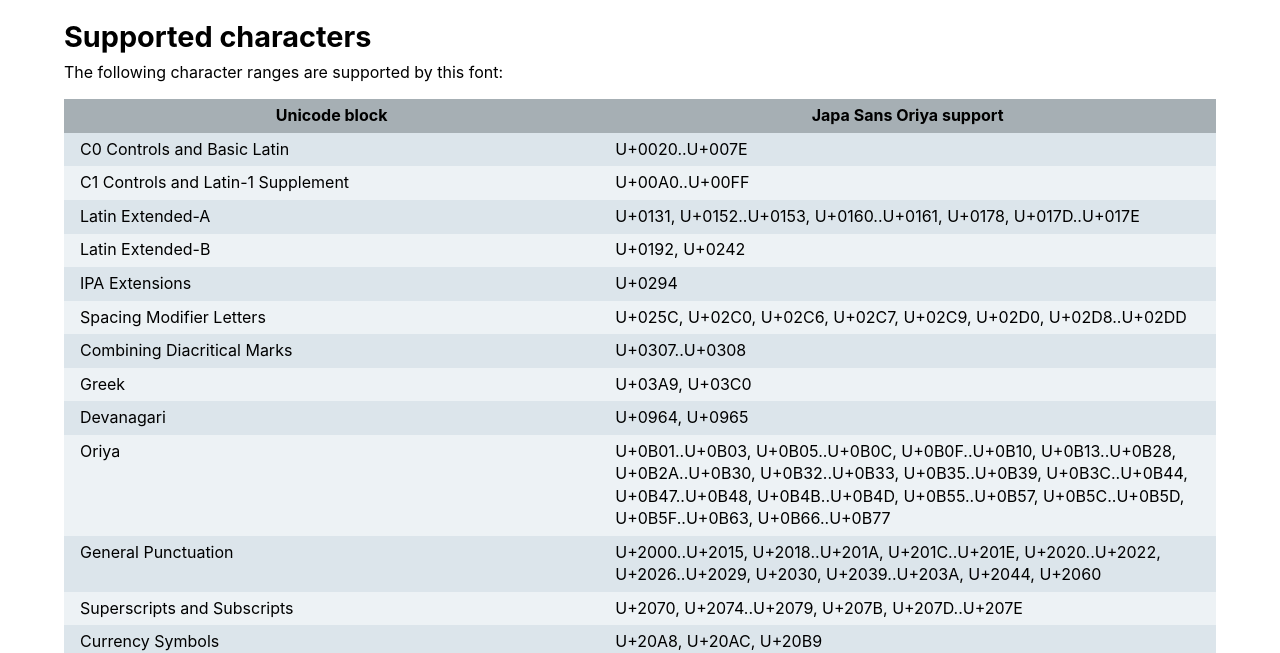
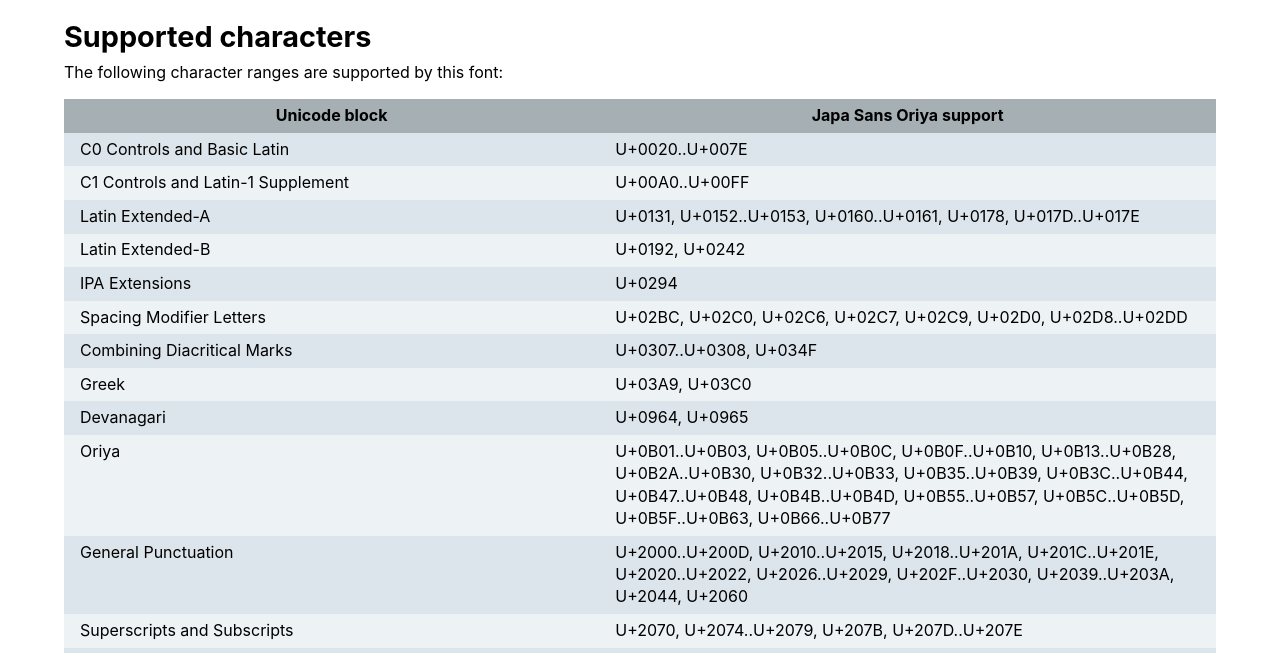
Before and after one commit to silnrsi/font-japa-sans-oriya, a plain HTML site: page documentation/charset.html in a window 1280 px wide. Shown: the part 150-803 px from the top of the page. Drawn offline with Linux system fonts and the light colour scheme.

Commit message:
Update charset. [nobuild]

```diff
--- a/documentation/charset.html
+++ b/documentation/charset.html
@@ -56,12 +56,12 @@
     </tr>
     <tr class="even">
     <td>Spacing Modifier Letters</td>
-    <td>U+025C, U+02C0, U+02C6, U+02C7, U+02C9, U+02D0,
+    <td>U+02BC, U+02C0, U+02C6, U+02C7, U+02C9, U+02D0,
     U+02D8..U+02DD</td>
     </tr>
     <tr class="odd">
     <td>Combining Diacritical Marks</td>
-    <td>U+0307..U+0308</td>
+    <td>U+0307..U+0308, U+034F</td>
     </tr>
     <tr class="even">
     <td>Greek</td>
@@ -80,8 +80,9 @@
     </tr>
     <tr class="odd">
     <td>General Punctuation</td>
-    <td>U+2000..U+2015, U+2018..U+201A, U+201C..U+201E, U+2020..U+2022,
-    U+2026..U+2029, U+2030, U+2039..U+203A, U+2044, U+2060</td>
+    <td>U+2000..U+200D, U+2010..U+2015, U+2018..U+201A, U+201C..U+201E,
+    U+2020..U+2022, U+2026..U+2029, U+202F..U+2030, U+2039..U+203A,
+    U+2044, U+2060</td>
     </tr>
     <tr class="even">
     <td>Superscripts and Subscripts</td>
```
Also changed, not shown: 2 other files.
